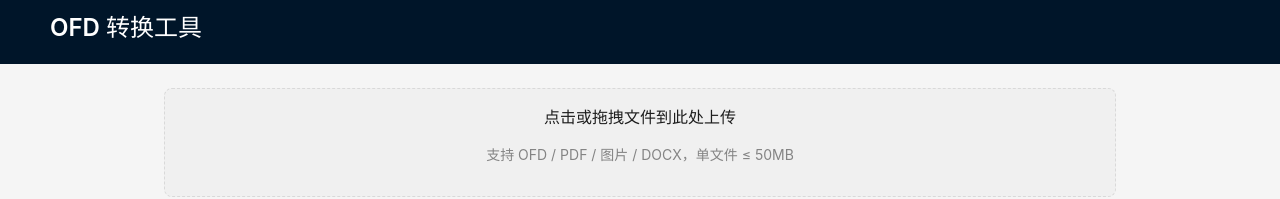
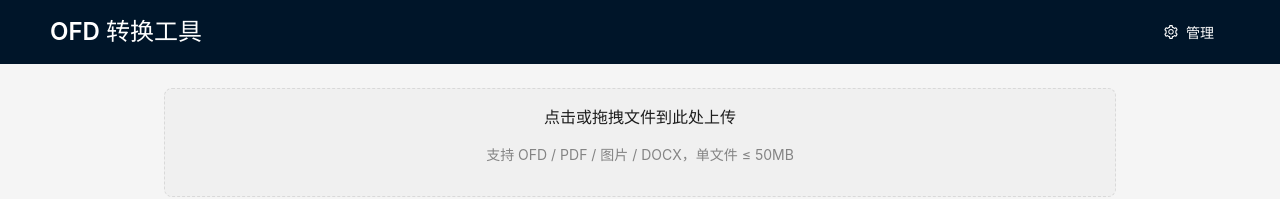
Before and after one commit to sleepingEARs/ofd-converter, a React (Vite) app in the folder frontend/: page / in a window 1280 px wide. Shown: the top 199 px of the page. Built offline with nearby package versions, Linux system fonts and the light colour scheme; no server answers.

Commit message:
feat: add React Router with / and /admin routes

```diff
--- a/frontend/src/App.tsx
+++ b/frontend/src/App.tsx
@@ -1,11 +1,14 @@
 import { useState, useCallback } from 'react'
-import { Layout, Typography, message } from 'antd'
+import { Routes, Route, Link } from 'react-router-dom'
+import { Layout, Typography, message, Button } from 'antd'
+import { SettingOutlined } from '@ant-design/icons'
 import JSZip from 'jszip'
 import { UploadZone } from './components/UploadZone'
 import { FileList } from './components/FileList'
 import { PreviewPanel } from './components/PreviewPanel'
 import { ConvertOptions } from './components/ConvertOptions'
 import { TaskList } from './components/TaskList'
+import { AdminPage } from './components/AdminPage'
 import { useConvert } from './hooks/useConvert'
 import { useTaskPolling } from './hooks/useTaskPolling'
 import { api } from './api/client'
@@ -13,8 +16,9 @@ import type { FileItem, TaskItem } from './types/api'
 
 const { Header, Content } = Layout
 const { Title } = Typography
+const MAX_TOTAL_FILES = 50
 
-export function App() {
+function ConverterPage() {
   const [files, setFiles] = useState<FileItem[]>([])
   const [selectedFileId, setSelectedFileId] = useState<string | null>(null)
   const [tasks, setTasks] = useState<TaskItem[]>([])
@@ -31,10 +35,7 @@ export function App() {
   const handleUploaded = useCallback((f: FileItem) => {
     setFiles((prev) => {
       if (prev.length >= MAX_TOTAL_FILES) {
-        message.warning({
-          content: `最多同时上传 ${MAX_TOTAL_FILES} 个文件，请先删除部分文件`,
-          duration: 3,
-        })
+        message.warning({ content: `最多同时上传 ${MAX_TOTAL_FILES} 个文件，请先删除部分文件`, duration: 3 })
         return prev
       }
       return [...prev, f]
@@ -70,48 +71,29 @@ export function App() {
 
   const allChecked = files.length > 0 && checkedIds.size === files.length
 
-  // Max total files allowed (50).
-  const MAX_TOTAL_FILES = 50
-
   const handleConvert = useCallback(async (targetFormat: string) => {
     if (checkedIds.size > 0) {
-      // --- Batch convert ---
       const checkedFiles = files.filter((f) => checkedIds.has(f.file_id))
       if (checkedFiles.length === 0) return
-
-      // Check source format consistency in batch mode.
       const sourceTypes = new Set(checkedFiles.map((f) => f.source_type))
       if (sourceTypes.size > 1) {
         message.warning('所选文件包含不同源格式，批量转换可能产生不一致结果。建议按源格式分组转换。')
       }
-
       message.loading({ content: `正在批量转换 ${checkedFiles.length} 个文件...`, key: 'batch', duration: 0 })
-
-      // Convert each file, collect task IDs.
       const taskIds: string[] = []
       for (const f of checkedFiles) {
         const task = await convert(f.file_id, f.filename, targetFormat)
-        if (task) {
-          taskIds.push(task.task_id)
-          setTasks((prev) => [task, ...prev])
+        if (task) { taskIds.push(task.task_id); setTasks((prev) => [task, ...prev]) }
       }
-      }
-
-      // Poll until all tasks are terminal (done/failed/timeout).
       const maxWait = 300
       for (let i = 0; i < maxWait; i++) {
         const statuses = await Promise.all(taskIds.map(async (tid) => {
-          try {
-            const res = await fetch(`/api/task/${tid}`)
-            const d = await res.json()
-            return d.status as string
-          } catch { return 'pending' }
+          try { const res = await fetch(`/api/task/${tid}`); const d = await res.json(); return d.status as string }
+          catch { return 'pending' }
         }))
         if (statuses.every((s) => s === 'done' || s === 'failed' || s === 'timeout')) break
         await new Promise((r) => setTimeout(r, 2000))
       }
-
-      // Download each result and zip.
       const zip = new JSZip()
       let successCount = 0
       const usedNames = new Set<string>()
@@ -123,7 +105,6 @@ export function App() {
           const cd = res.headers.get('Content-Disposition') || ''
           const m = cd.match(/filename\*=UTF-8''([^;]+)/) || cd.match(/filename="?([^";]+)"?/)
           let name = m ? decodeURIComponent(m[1]) : `${tid}`
-          // Deduplicate: if same name already in zip, append task_id prefix.
           if (usedNames.has(name)) {
             const dotIdx = name.lastIndexOf('.')
             const base = dotIdx > 0 ? name.substring(0, dotIdx) : name
@@ -133,34 +114,21 @@ export function App() {
           usedNames.add(name)
           zip.file(name, blob)
           successCount++
-        } catch { /* skip failed */ }
+        } catch { /* skip */ }
       }
-
-      if (successCount === 0) {
-        message.error({ content: '批量转换失败，无可用文件', key: 'batch' })
-        return
-      }
-
-      // Generate and download the zip with timestamp to avoid filename collision.
+      if (successCount === 0) { message.error({ content: '批量转换失败，无可用文件', key: 'batch' }); return }
       const zipBlob = await zip.generateAsync({ type: 'blob' })
       const ts = new Date()
       const tsStr = `${ts.getFullYear()}${String(ts.getMonth() + 1).padStart(2, '0')}${String(ts.getDate()).padStart(2, '0')}_${String(ts.getHours()).padStart(2, '0')}${String(ts.getMinutes()).padStart(2, '0')}${String(ts.getSeconds()).padStart(2, '0')}`
       const zipName = `batch_${targetFormat}_${tsStr}.zip`
       const url = URL.createObjectURL(zipBlob)
       const a = document.createElement('a')
-      a.href = url
-      a.download = zipName
-      document.body.appendChild(a)
-      a.click()
-      document.body.removeChild(a)
+      a.href = url; a.download = zipName; document.body.appendChild(a); a.click(); document.body.removeChild(a)
       URL.revokeObjectURL(url)
-
       message.success({ content: `批量转换完成，已下载 ${successCount} 个文件（${zipName}）`, key: 'batch' })
       setCheckedIds(new Set())
       return
     }
-
-    // --- Single file convert ---
     if (!selectedFile) return
     const task = await convert(selectedFile.file_id, selectedFile.filename, targetFormat)
     if (task) setTasks((prev) => [task, ...prev])
@@ -176,47 +144,44 @@ export function App() {
       const filename = m ? decodeURIComponent(m[1]) : taskId
       const url = URL.createObjectURL(blob)
       const a = document.createElement('a')
-      a.href = url
-      a.download = filename
-      document.body.appendChild(a)
-      a.click()
-      document.body.removeChild(a)
+      a.href = url; a.download = filename; document.body.appendChild(a); a.click(); document.body.removeChild(a)
       URL.revokeObjectURL(url)
-    } catch (e) {
-      console.error('download failed', e)
-    }
+    } catch (e) { console.error('download failed', e) }
   }, [])
 
   return (
-    <Layout style={{ minHeight: '100vh' }}>
-      <Header><Title level={3} style={{ color: 'white', margin: '12px 0' }}>OFD 转换工具</Title></Header>
-      <Content style={{ padding: 24, maxWidth: 1000, margin: '0 auto', width: '100%' }}>
+    <>
       <UploadZone onUploaded={handleUploaded} />
       <div style={{ display: 'flex', gap: 16, marginTop: 16 }}>
         <div style={{ flex: 1 }}>
-            <FileList
-              files={files}
-              selectedFileId={selectedFileId}
-              onSelect={setSelectedFileId}
-              onDelete={handleDelete}
-              checkedIds={checkedIds}
-              onToggleCheck={handleToggleCheck}
-              onToggleAll={handleToggleAll}
-              allChecked={allChecked}
-              onBatchDelete={handleBatchDelete}
-            />
+          <FileList files={files} selectedFileId={selectedFileId} onSelect={setSelectedFileId}
+            onDelete={handleDelete} checkedIds={checkedIds} onToggleCheck={handleToggleCheck}
+            onToggleAll={handleToggleAll} allChecked={allChecked} onBatchDelete={handleBatchDelete} />
         </div>
         <div style={{ flex: 2 }}><PreviewPanel file={selectedFile} /></div>
       </div>
       <div style={{ marginTop: 16 }}>
-          <ConvertOptions
-            selectedFile={selectedFile}
-            onConvert={handleConvert}
-            converting={converting}
-            checkedCount={checkedIds.size}
-          />
+        <ConvertOptions selectedFile={selectedFile} onConvert={handleConvert} converting={converting} checkedCount={checkedIds.size} />
       </div>
       <div style={{ marginTop: 16 }}><TaskList tasks={tasks} onDownload={handleDownload} /></div>
+    </>
+  )
+}
+
+export function App() {
+  return (
+    <Layout style={{ minHeight: '100vh' }}>
+      <Header style={{ display: 'flex', justifyContent: 'space-between', alignItems: 'center' }}>
+        <Title level={3} style={{ color: 'white', margin: '12px 0' }}>OFD 转换工具</Title>
+        <Link to="/admin">
+          <Button type="text" icon={<SettingOutlined />} style={{ color: 'white' }}>管理</Button>
+        </Link>
+      </Header>
+      <Content style={{ padding: 24, maxWidth: 1000, margin: '0 auto', width: '100%' }}>
+        <Routes>
+          <Route path="/" element={<ConverterPage />} />
+          <Route path="/admin" element={<AdminPage />} />
+        </Routes>
       </Content>
     </Layout>
   )
--- a/frontend/src/main.tsx
+++ b/frontend/src/main.tsx
@@ -1,14 +1,17 @@
 import { StrictMode } from 'react'
 import { createRoot } from 'react-dom/client'
+import { BrowserRouter } from 'react-router-dom'
 import { ConfigProvider } from 'antd'
 import zhCN from 'antd/locale/zh_CN'
+import { App } from './App'
 import './index.css'
-import App from './App.tsx'
 
 createRoot(document.getElementById('root')!).render(
   <StrictMode>
-    <ConfigProvider locale={zhCN}>
-      <App />
-    </ConfigProvider>
+    <BrowserRouter>
+      <ConfigProvider locale={zhCN}>
+        <App />
+      </ConfigProvider>
+    </BrowserRouter>
   </StrictMode>,
 )
```
Lines whose indentation alone changed are shown as unchanged.
